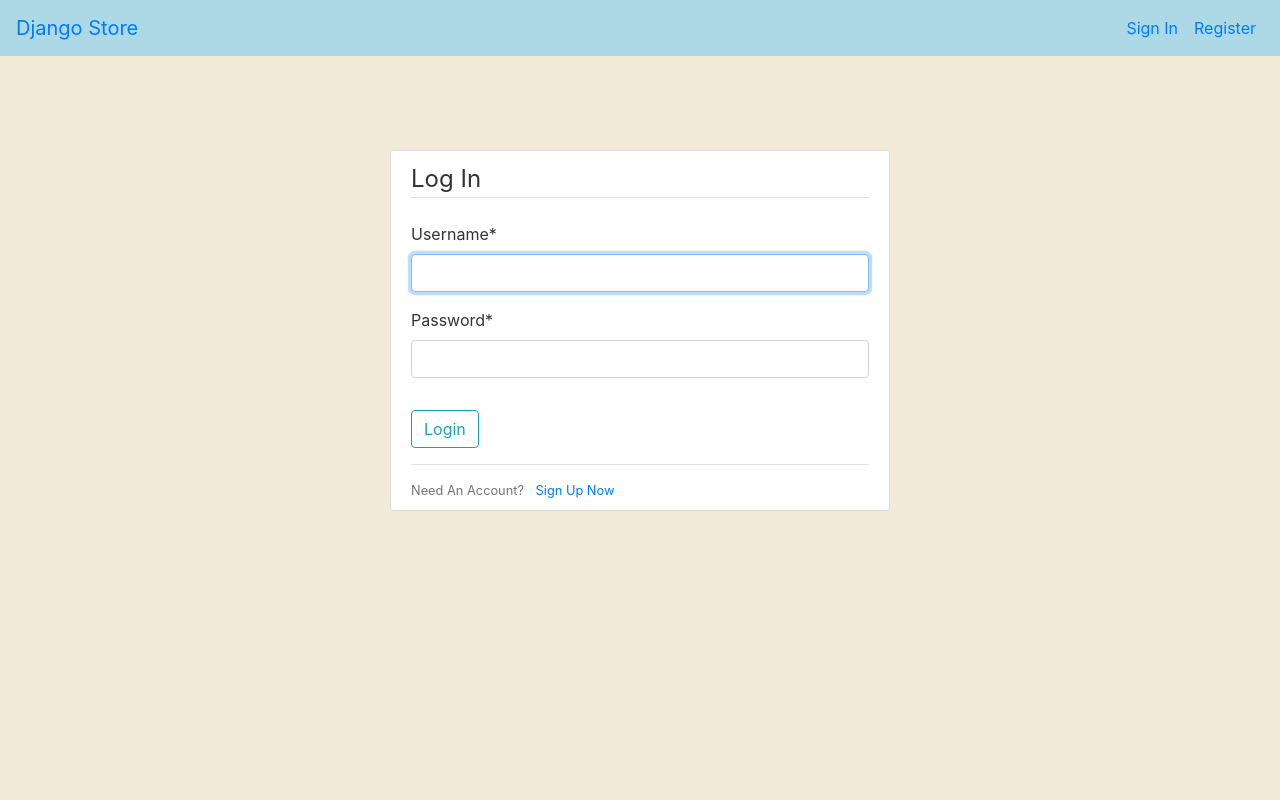
After one commit to PetreMorariu/OnlineStore, a Django app: page /login/ in a window 1280 px wide. The commit adds this page. Run offline with Django 5.2, Linux system fonts and the light colour scheme; some libraries are stand-ins or nearby versions.

Commit message:
Added login functionality for a created user as well as the one time meesage login in base.html

```diff
--- /dev/null
+++ b/accounts/templates/accounts/login.html
@@ -0,0 +1,23 @@
+{% extends "onlinestore/base.html" %}
+{% load crispy_forms_tags %} <!-- will allow us to use the cripsy filter on any forms -->
+{% block content%}
+   <div class="container d-flex justify-content-center">
+        <div class="content-section" style="max-width: 500px; width: 100%;">
+           <form method="POST">
+                {% csrf_token %}
+                <fieldset class="form-group">
+                    <legend class="border-bottom mb-4">Log In</legend>
+                    {{ form|crispy }} <!-- using crispy filter for styling -->
+                </fieldset>
+                <div class="form-group">
+                    <button class="btn btn-outline-info" type="submit">Login</button>
+                </div>
+           </form>
+           <div class="border-top pt-3">
+               <small class="text-muted">
+                   Need An Account? <a class="ml-2" href="{% url 'register' %}">Sign Up Now</a>
+               </small>
+           </div>
+        </div>
+   </div>
+{% endblock content %}
--- a/accounts/urls.py
+++ b/accounts/urls.py
@@ -2,5 +2,6 @@ from django.urls import path
 from .import views
 
 urlpatterns = [
-    path('register/', views.register_user, name='register')
+    path('register/', views.register_user, name='register'),
+    path('login/', views.login_user, name = 'login' ),
 ]
--- a/accounts/views.py
+++ b/accounts/views.py
@@ -1,6 +1,8 @@
+from django.contrib.auth import login
 from django.shortcuts import render,redirect
 from django.contrib import messages
 from .forms import UserRegisterForm
+from django.contrib.auth.forms import AuthenticationForm
 
 def register_user(request):
     if request.method == 'POST':
@@ -12,3 +14,18 @@ def register_user(request):
     else:
         form = UserRegisterForm()
     return render(request,'accounts/register.html',{'form':form})
+
+
+def login_user(request):
+    if request.method == 'POST':
+        form = AuthenticationForm(data = request.POST)
+        if form.is_valid():
+            user = form.get_user()
+            login(request, user)
+            return redirect('store-home')
+        else:
+            messages.error(request, f'Please enter a correct username and password. Note that both fields may be case-sensitive.')
+            return redirect('login')
+    else:
+        form = AuthenticationForm()
+        return render(request,'accounts/login.html',{'form':form})
--- a/onlinestore/static/onlinestore/main.css
+++ b/onlinestore/static/onlinestore/main.css
@@ -1,5 +1,5 @@
 body {
-  background: lightblue;
+  background: #F0EAD6 !important;
   color: #333333;
   margin-top: 5rem;
 }
@@ -82,3 +82,8 @@ a.article-title:hover {
 .account-heading {
   font-size: 2.5rem;
 }
+
+/* in main.css */
+.custom-navbar {
+  background-color: #ADD8E6; /* light blue */
+}
--- a/onlinestore/templates/onlinestore/base.html
+++ b/onlinestore/templates/onlinestore/base.html
@@ -1,5 +1,4 @@
 {% load static %}
-<!DOCTYPE html>
 <html lang="en">
 <head>
      <!-- Required meta tags -->
@@ -24,7 +23,7 @@
 </head>
 <body>
     <!-- Fixed Top Navigation Bar -->
-    <nav class="navbar navbar-expand-lg navbar-light bg-light fixed-top">
+    <nav class="navbar navbar-expand-lg fixed-top custom-navbar">
       <a class="navbar-brand" href="{% url 'store-home' %}">Django Store</a>
       <button class="navbar-toggler" type="button" data-toggle="collapse" data-target="#topNavbar" aria-controls="topNavbar" aria-expanded="false" aria-label="Toggle navigation">
         <span class="navbar-toggler-icon"></span>
@@ -33,7 +32,7 @@
       <div class="collapse navbar-collapse" id="topNavbar">
         <ul class="navbar-nav ml-auto">
           <li class="nav-item">
-            <a class="nav-link" href="#">Sign In</a>
+            <a class="nav-link" href="{% url 'login' %}">Sign In</a>
           </li>
           <li class="nav-item">
             <a class="nav-link" href="{% url 'register' %}">Register</a>
@@ -41,7 +40,14 @@
         </ul>
       </div>
     </nav>
-
+    <!-- handeling the flashed messages in the template -->
+    {% if messages %}
+        {% for message in messages %}
+            <div class="alert alert-{{ message.tags }}">
+                {{ message }}
+            </div>
+        {% endfor %}
+    {% endif %}
     {% block content %}{% endblock %}
     <!-- Optional JavaScript -->
     <!-- jQuery first, then Popper.js, then Bootstrap JS -->
```
